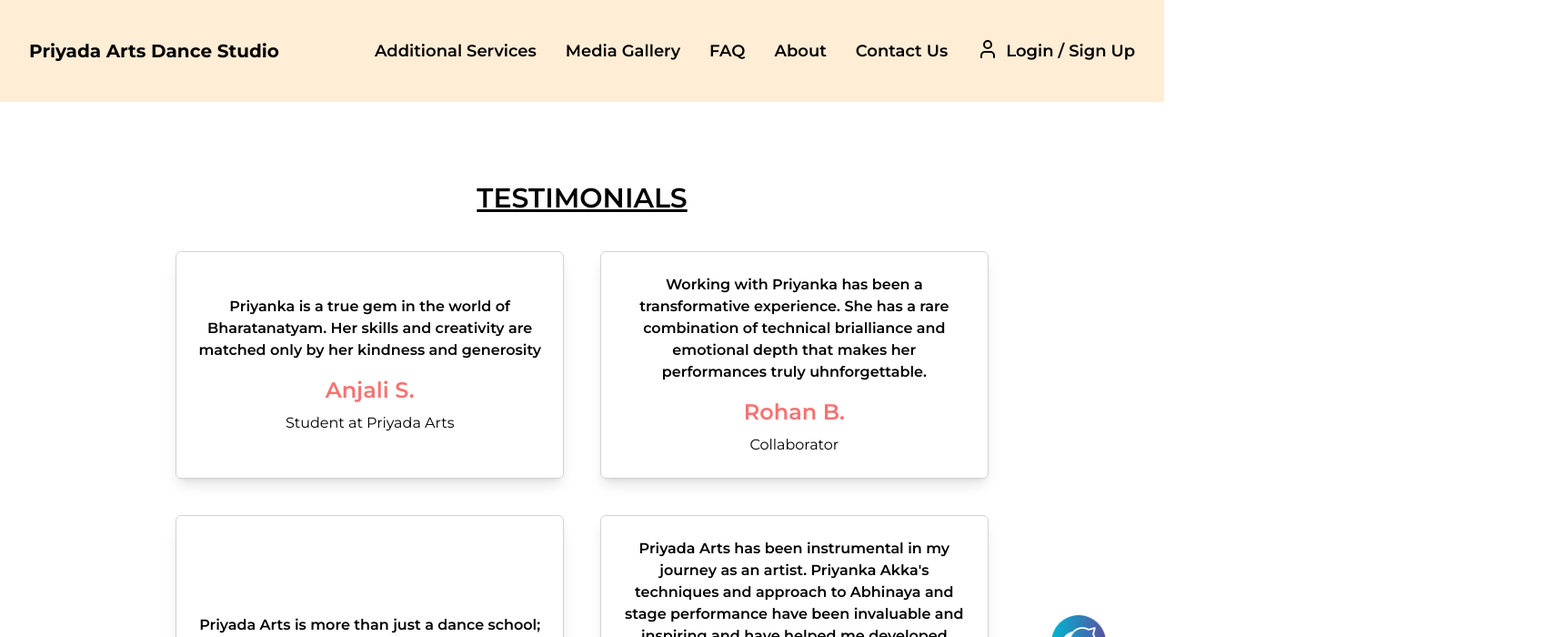
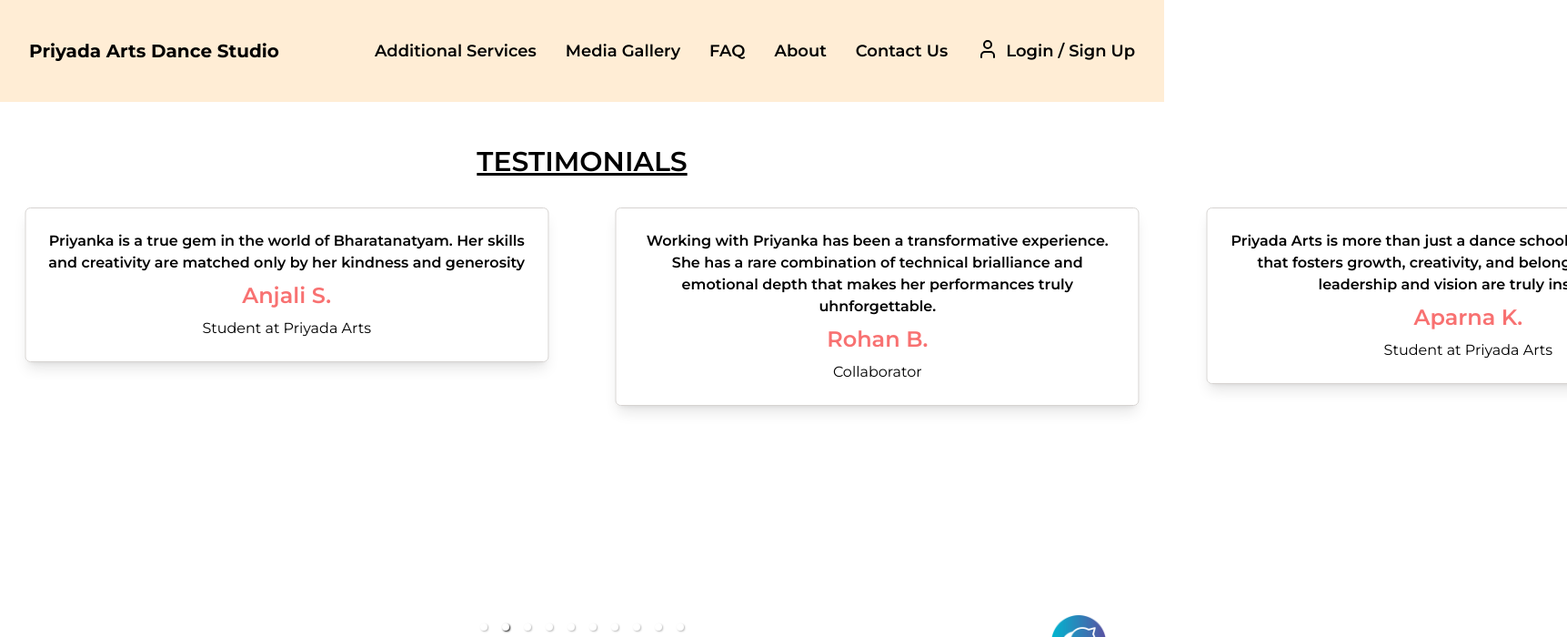
Before and after one commit to Anbui0115/Hackathon-project, a Next.js app in the folder frontend/: page / in a window 1280 px wide. Shown: the top 700 px of the page at 91% size, 1723 px wide, since content can reach past the window. Built offline with nearby package versions, Linux system fonts and the light colour scheme.

Commit message:
React Carousel Component Complete

```diff
--- a/frontend/components/ChatBot.jsx
+++ b/frontend/components/ChatBot.jsx
@@ -8,6 +8,7 @@ import Image from "next/image";
 const ChatBot = () => {
   const [messages, setMessages] = useState([]);
   const [input, setInput] = useState("");
+  const [toggleChat, setToggleChat] = useState(false);
 
   return (
     <div className="bottom-16 right-16 z-20 fixed">
--- a/frontend/components/ContactUs.jsx
+++ b/frontend/components/ContactUs.jsx
@@ -1,4 +1,6 @@
 "use client"
+
+
 import { useState, useEffect } from "react"
 
 const ContactUs = ({toggleModal, setToggleModal}) => {
--- a/frontend/components/Testimonial.jsx
+++ b/frontend/components/Testimonial.jsx
@@ -1,5 +1,8 @@
+"use client"
 import React from 'react'
 import TestimonialCard from './TestimonialCard'
+import "react-responsive-carousel/lib/styles/carousel.min.css"; // requires a loader
+import { Carousel } from 'react-responsive-carousel';
 
 const testimonies = [
   {
@@ -61,15 +64,26 @@ const testimonies = [
 
 const Testimonial = () => {
   return (
-    <div className="flex flex-col items-center my-12  "> {/* Notice the added mb-20 */}
-      <div className="text-3xl font-semibold my-10 uppercase underline">Testimonials</div>
+    <div className="flex flex-col items-center my-4  "> {/* Notice the added mb-20 */}
+      <div className="text-3xl font-semibold my-8 uppercase underline">Testimonials</div>
 
       {/* Container for Testimonials Data */}
-      <div className="flex flex-wrap justify-center gap-10 mx-12 w-full">
-        {testimonies.map((testimony, index) => (
-          <TestimonialCard key={index} testimony={testimony} />
-        ))}
-      </div>
+      <Carousel
+          centerMode
+          showThumbs={false}
+          showStatus={false}
+          centerSlidePercentage={30} // Adjust this as needed
+          autoPlay={true}
+          infiniteLoop={true}
+          interval={5000}
+          transitionTime={1000}
+      >
+
+          {testimonies.map((testimony, index) => (
+            <TestimonialCard key={index} testimony={testimony} />
+          ))}
+      </Carousel>
+
     </div>
   );
 }
--- a/frontend/components/TestimonialCard.jsx
+++ b/frontend/components/TestimonialCard.jsx
@@ -1,5 +1,8 @@
+"use client"
 import React from 'react'
 import { motion } from 'framer-motion';
+import "react-responsive-carousel/lib/styles/carousel.min.css"; // requires a loader
+import { Carousel } from 'react-responsive-carousel';
 
 // TestimonialCard.js
 const TestimonialCard = ({testimony, alignment}) => {
@@ -9,7 +12,7 @@ const TestimonialCard = ({testimony, alignment}) => {
   };
 
   return (
-    <div className={`flex ${alignmentStyles[alignment]} flex-col justify-center items-center gap-4 border p-6 w-full md:max-w-1/3 md:w-1/3  border-stone-300 rounded-md shadow-lg
+    <div className={`flex flex-col justify-center items-center gap-2 border p-6 mx-auto w-full md:max-w-xl border-stone-300 rounded-md shadow-lg
     hover:bg-stone-300 transition duration-500 ease-in-out transform hover:-translate-y-1 hover:scale-110
     `}>
       <div className="text-black font-semibold text-center">{testimony.content}</div>
@@ -25,6 +28,7 @@ const TestimonialCard = ({testimony, alignment}) => {
 
 
 
+
 export default TestimonialCard
 
 {/* <div className="flex flex-col items-center gap-2">
```
